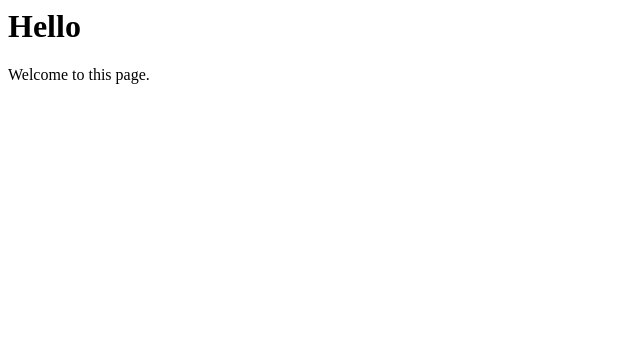
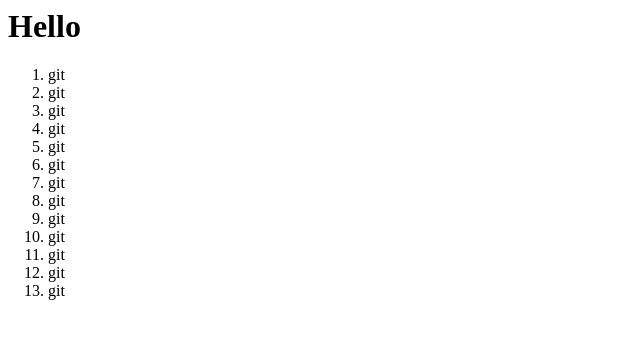
Before and after one commit to billmcguire/billmcguire.github.io, a plain HTML site: page index.html in a window 1280 px wide. Shown: the whole page, without its empty margins (0-640 px from the left). Drawn offline with Linux system fonts and the light colour scheme.

Commit message:
updated index.html

```diff
--- a/index.html
+++ b/index.html
@@ -1,4 +1,20 @@
 <html>
+<title></title>
 <h1>Hello</h1>
-<p>Welcome to this page.</p>
+<ol>
+<li>git</li>
+
+<li>git</li>
+<li>git</li>
+<li>git</li>
+<li>git</li>
+<li>git</li>
+<li>git</li>
+<li>git</li>
+<li>git</li>
+<li>git</li>
+<li>git</li>
+<li>git</li>
+<li>git</li>
+</ol>
 </html>
```
